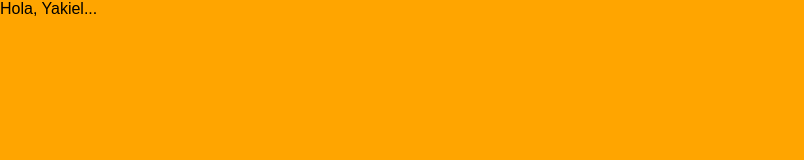
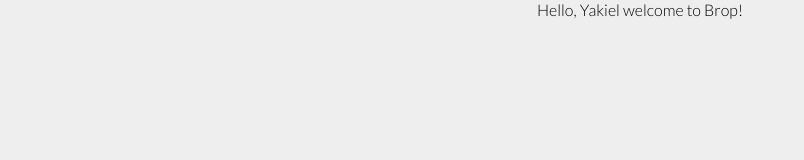
Before and after one commit to Yakiel/Brop, a website built with webpack: page index.html in a window 1280 px wide. Shown: the whole page, without its empty margins (0-804 px from the left). Built offline with Linux system fonts and the light colour scheme.

Commit message:
4598y734y734

```diff
--- a/src/app.sass
+++ b/src/app.sass
@@ -1,8 +1,12 @@
+@import url('https://fonts.googleapis.com/css?family=Lato:300')
+
 *
     margin : 0
     padding : 0
     box-sizing : border-box
 
 body
-    background : orange
-    font-family : 'Arial'
+    background : #eee
+    font-family : 'Lato'
+    min-height : 100vh
+    text-align : center
--- a/src/persona.js
+++ b/src/persona.js
@@ -4,7 +4,7 @@ export default class Persona {
     }
 
     saludo(){
-        document.write('Hola, ' + this.nombre + '...')
+        document.write('Hello, ' + this.nombre + ' welcome to Brop!')
         console.log('OK')
     }
 }
```
Also changed, not shown: build/bundle.js.
